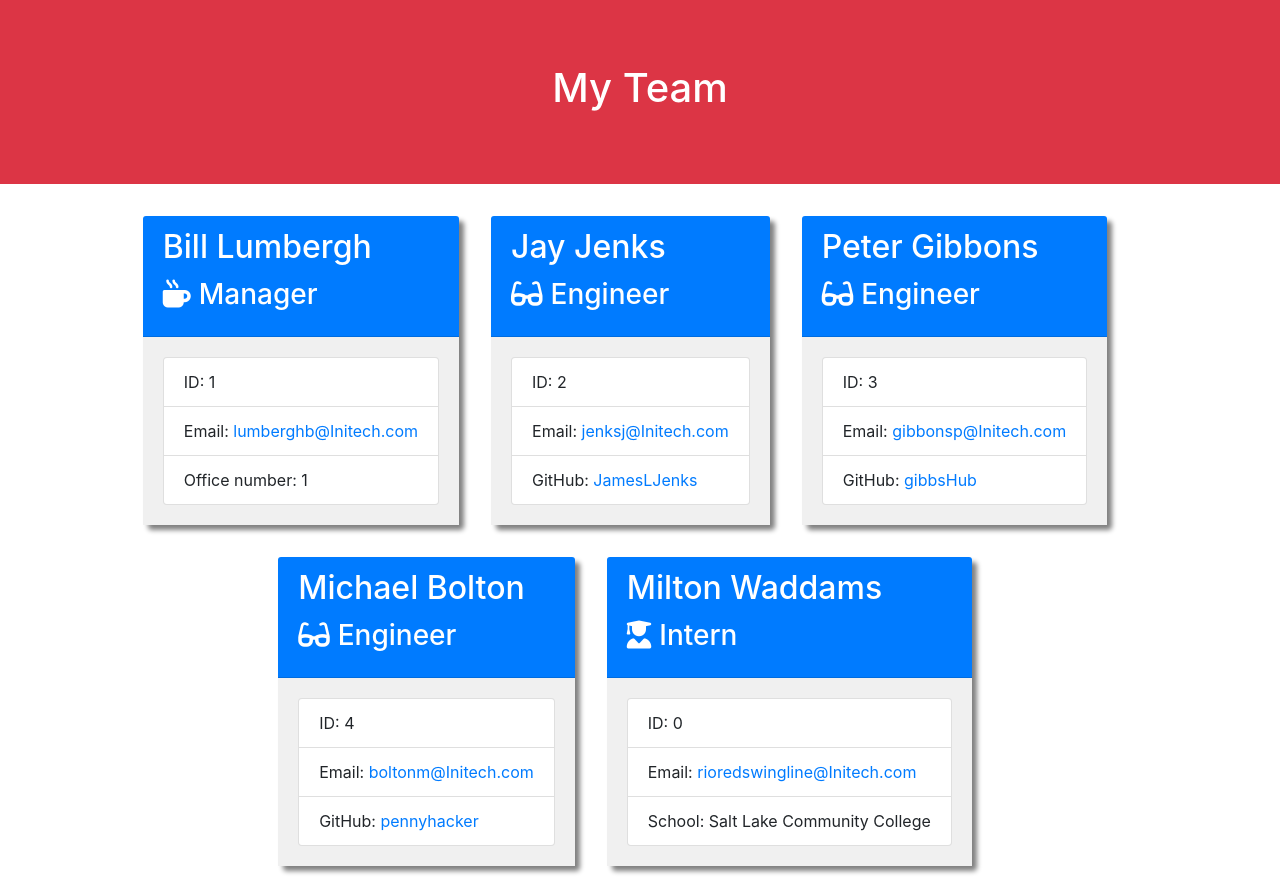
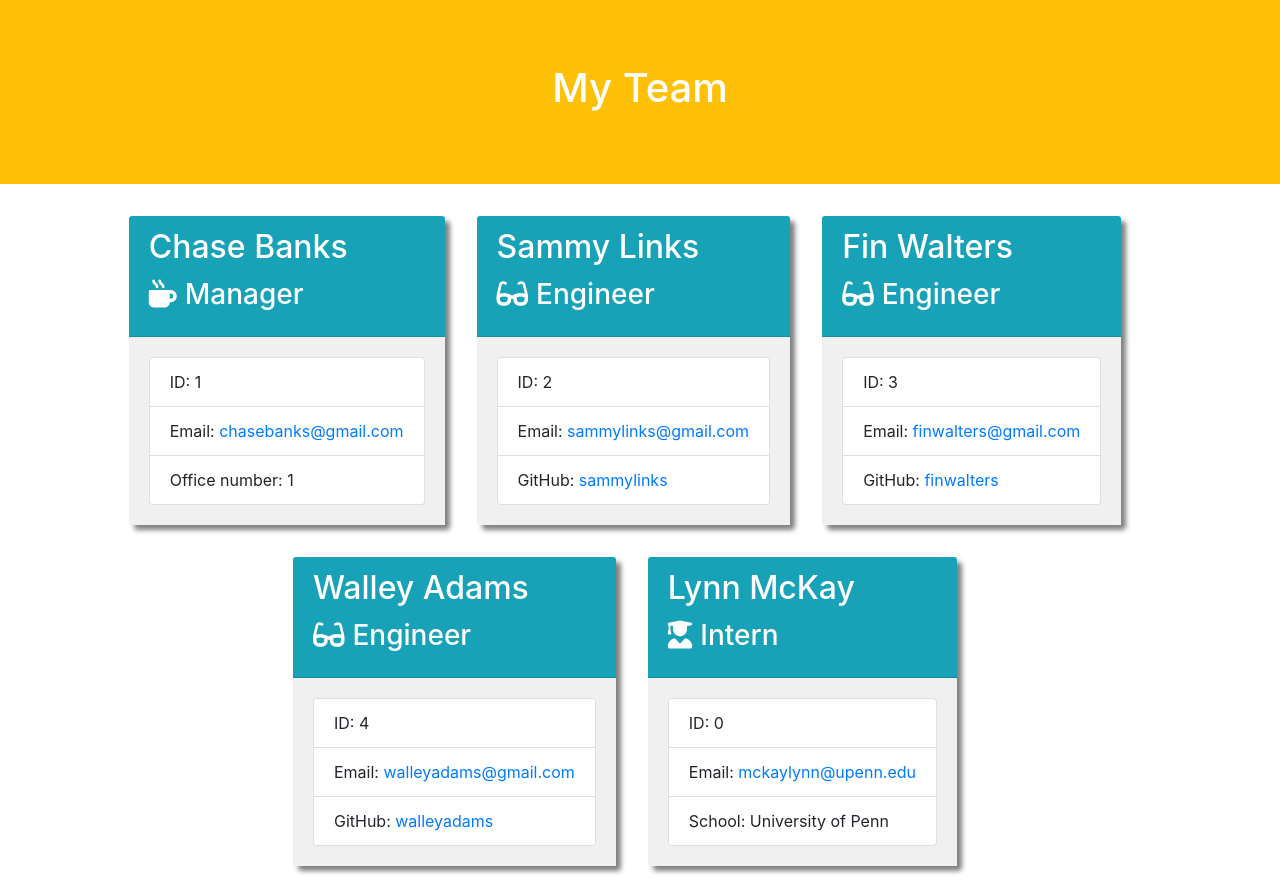
Before and after one commit to idakukimiya/squad_machine, a website: page assets/team.html in a window 1280 px wide. Drawn offline with nearby package versions, Linux system fonts and the light colour scheme.

Commit message:
stylesheet

```diff
--- a/assets/style.css
+++ b/assets/style.css
@@ -11,6 +11,3 @@
 .card-body {
     background-color: rgb(240, 240, 240);
 }
-Footer
-© 2022 GitHub, Inc.
-Footer navigation
--- a/assets/team.html
+++ b/assets/team.html
@@ -15,7 +15,7 @@
 <body>
     <div class="container-fluid">
         <div class="row">
-            <div class="col-12 jumbotron mb-3 team-heading bg-danger">
+            <div class="col-12 jumbotron mb-3 team-heading bg-warning">
                 <h1 class="text-center text-white">My Team</h1>
             </div>
         </div>
@@ -25,71 +25,71 @@
             <div class="row team-area col-12 d-flex justify-content-center">
 
 <div class="card employee-card">
-    <div class="card-header bg-primary text-white">
-        <h2 class="card-title">Bill Lumbergh</h2>
+    <div class="card-header bg-info text-white">
+        <h2 class="card-title">Chase Banks</h2>
         <h3 class="card-title"><i class="fas fa-mug-hot mr-2"></i>Manager</h3>
     </div>
     <div class="card-body">
         <ul class="list-group">
             <li class="list-group-item">ID: 1</li>
-            <li class="list-group-item">Email: <a href="mailto:lumberghb@Initech.com">lumberghb@Initech.com</a></li>
+            <li class="list-group-item">Email: <a href="mailto:chasebanks@gmail.com">chasebanks@gmail.com</a></li>
             <li class="list-group-item">Office number: 1</li>
         </ul>
     </div>
 </div>
 
 <div class="card employee-card">
-    <div class="card-header bg-primary text-white">
-        <h2 class="card-title">Jay Jenks</h2>
+    <div class="card-header bg-info text-white">
+        <h2 class="card-title">Sammy Links</h2>
         <h3 class="card-title"><i class="fas fa-glasses mr-2"></i>Engineer</h3>
     </div>
     <div class="card-body">
         <ul class="list-group">
             <li class="list-group-item">ID: 2</li>
-            <li class="list-group-item">Email: <a href="mailto:jenksj@Initech.com">jenksj@Initech.com</a></li>
-            <li class="list-group-item">GitHub: <a href="https://github.com/JamesLJenks" target="_blank" rel="noopener noreferrer">JamesLJenks</a></li>
+            <li class="list-group-item">Email: <a href="mailto:sammylinks@gmail.com">sammylinks@gmail.com</a></li>
+            <li class="list-group-item">GitHub: <a href="https://github.com/sammylinks" target="_blank" rel="noopener noreferrer">sammylinks</a></li>
         </ul>
     </div>
 </div>
 
 <div class="card employee-card">
-    <div class="card-header bg-primary text-white">
-        <h2 class="card-title">Peter Gibbons</h2>
+    <div class="card-header bg-info text-white">
+        <h2 class="card-title">Fin Walters</h2>
         <h3 class="card-title"><i class="fas fa-glasses mr-2"></i>Engineer</h3>
     </div>
     <div class="card-body">
         <ul class="list-group">
             <li class="list-group-item">ID: 3</li>
-            <li class="list-group-item">Email: <a href="mailto:gibbonsp@Initech.com">gibbonsp@Initech.com</a></li>
-            <li class="list-group-item">GitHub: <a href="https://github.com/gibbsHub" target="_blank" rel="noopener noreferrer">gibbsHub</a></li>
+            <li class="list-group-item">Email: <a href="mailto:finwalters@gmail.com">finwalters@gmail.com</a></li>
+            <li class="list-group-item">GitHub: <a href="https://github.com/finwatlters" target="_blank" rel="noopener noreferrer">finwalters</a></li>
         </ul>
     </div>
 </div>
 
 <div class="card employee-card">
-    <div class="card-header bg-primary text-white">
-        <h2 class="card-title">Michael Bolton</h2>
+    <div class="card-header bg-info text-white">
+        <h2 class="card-title">Walley Adams</h2>
         <h3 class="card-title"><i class="fas fa-glasses mr-2"></i>Engineer</h3>
     </div>
     <div class="card-body">
         <ul class="list-group">
             <li class="list-group-item">ID: 4</li>
-            <li class="list-group-item">Email: <a href="mailto:boltonm@Initech.com">boltonm@Initech.com</a></li>
-            <li class="list-group-item">GitHub: <a href="https://github.com/pennyhacker" target="_blank" rel="noopener noreferrer">pennyhacker</a></li>
+            <li class="list-group-item">Email: <a href="mailto:walleyadams@gmail.com">walleyadams@gmail.com</a></li>
+            <li class="list-group-item">GitHub: <a href="https://github.com/walleyadams" target="_blank" rel="noopener noreferrer">walleyadams</a></li>
         </ul>
     </div>
 </div>
 
 <div class="card employee-card">
-    <div class="card-header bg-primary text-white">
-        <h2 class="card-title">Milton Waddams</h2>
+    <div class="card-header bg-info text-white">
+        <h2 class="card-title">Lynn McKay</h2>
         <h3 class="card-title"><i class="fas fa-user-graduate mr-2"></i>Intern</h3>
     </div>
     <div class="card-body">
         <ul class="list-group">
             <li class="list-group-item">ID: 0</li>
-            <li class="list-group-item">Email: <a href="mailto:rioredswingline@Initech.com">rioredswingline@Initech.com</a></li>
-            <li class="list-group-item">School: Salt Lake Community College</li>
+            <li class="list-group-item">Email: <a href="mailto:mckaylynn@upenn.edu">mckaylynn@upenn.edu</a></li>
+            <li class="list-group-item">School: University of Penn</li>
         </ul>
     </div>
 </div>
```
